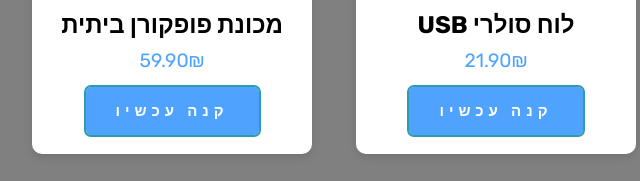
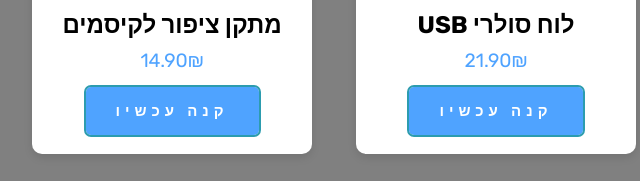
Before and after one commit to NN-Sites/CoolDeal, a plain HTML site: page index.html in a window 1280 px wide. Shown: the part 1471-1652 px from the top of the page, 144-784 px from the left. Drawn offline with Linux system fonts and the light colour scheme.

Commit message:
Update index.html

```diff
--- a/index.html
+++ b/index.html
@@ -253,9 +253,9 @@
             <a href="#" class="buy-button">קנה עכשיו</a>
         </div>
         <div class="product-card">
-            <img src="https://ae-pic-a1.aliexpress-media.com/kf/S5a7c9ca939e446cb993083c2fde337440.jpg_960x960q75.jpg_.avif" alt="מוצר 9">
-            <h3>מכונת פופקורן ביתית</h3>
-            <p>59.90₪</p>
+            <img src="https://ae-pic-a1.aliexpress-media.com/kf/S0361eedc96b04c74bd46cd3b4d27e79a2.jpg_960x960q75.jpg_.avif" alt="מוצר 9">
+            <h3>מתקן ציפור לקיסמים</h3>
+            <p>14.90₪</p>
             <a href="#" class="buy-button">קנה עכשיו</a>
         </div>
         <div class="product-card">
```
